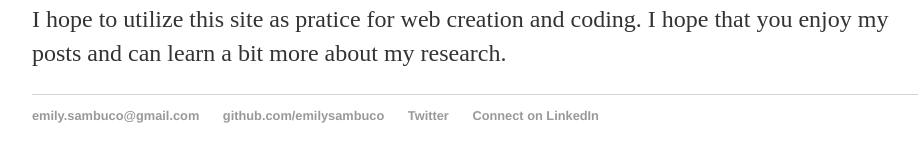
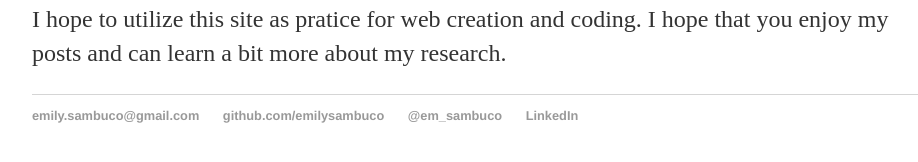
Before and after one commit to emilysambuco/PersonalWebsite, a Jekyll site: the page built from _posts/2018-02-23-Emily-Sambuco-site-launched.md, in a window 1280 px wide. Shown: the part 252-414 px from the top of the page, without its empty margins (160-1078 px from the left). Built offline with Jekyll 4.4.1, drawn with Linux system fonts in a browser that asks for light colours.

Commit message:
Update default.html

```diff
--- a/_layouts/default.html
+++ b/_layouts/default.html
@@ -23,8 +23,8 @@
     		<ul>
         		<li><a href="mailto:emily.sambuco@gmail.com">emily.sambuco@gmail.com</a></li>
         		<li><a href="https://github.com/emilysambuco">github.com/emilysambuco</a></li>
-			<li><a href="https://twitter.com/em_sambuco">Twitter</a></li>
-			<li><a href="https://www.linkedin.com/in/emily-sambuco-835816159/">Connect on LinkedIn</a></li>
+			<li><a href="https://twitter.com/em_sambuco">@em_sambuco</a></li>
+			<li><a href="https://www.linkedin.com/in/emily-sambuco-835816159/">LinkedIn</a></li>
 			</ul>
 		</footer>
 	</body>
```
